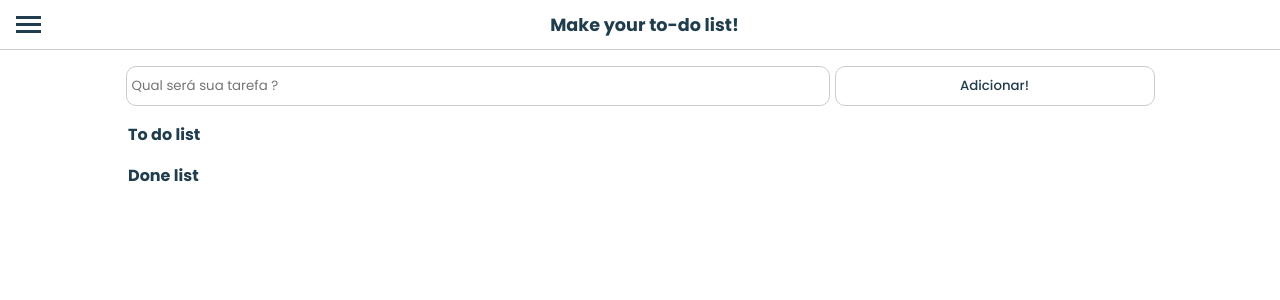
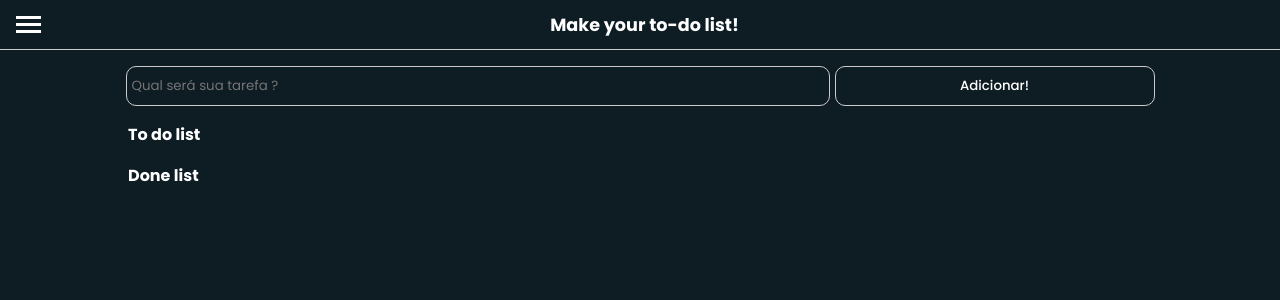
Before and after one commit to davi-rdgr/vue-front-end-to_do, a Vue app: page / in a window 1280 px wide. Shown: the top 300 px of the page. Built offline with nearby package versions, Linux system fonts and the light colour scheme.

Commit message:
feat: melhorado a forma como dado o dark e white mode, novas classes para atualização de estado

```diff
--- a/src/App.vue
+++ b/src/App.vue
@@ -3,8 +3,7 @@ import { onMounted, ref } from "vue";
 
 
 import { variavel } from "../src/Buttons.vue"
-
-console.log(variavel);
+/* console.log(variavel); */
 
 
 // recupera os dados salvos no local storage e adiciona nos array to_do e done
@@ -64,59 +63,67 @@ const salvarLocalStorage = () => {
 // BOTÕES
 
 // melhorar:
-let boolean = null;
+let boolean = false;
+
 const toggleMenu = () => {
   let side_menu = document.querySelector(".side_menu");
-  let burguer = document.querySelectorAll(".burguer");
-  let button = document.querySelector(".buttonnone");
 
-  if (boolean === null || boolean !== true) {
+  if (boolean !== true) {
     side_menu.style.transform = "translateX(0%)";
-    button.style.backgroundColor = "rgba(32, 61, 77, 0.925)";
-    burguer.forEach((element) => {
-      element.style.background = "#ffffff";
-    });
+    boolean = true;
 
-    boolean = true;
   } else if (boolean === true) {
     side_menu.style.transform = "translateX(-100%)";
+    boolean = false;
 
-    button.style.backgroundColor = "#ffffff";
-    burguer.forEach((element) => {
-      element.style.background = "#203D4D";
-    });
-
-    boolean = false;
   }
 };
 
 // botoes menu
-let side_menu = document.querySelector(".side_menu");
 let verDo = ref(true);
 let verDone = ref(true);
+let mudarCor = ref(true);
 
-const toggleCollor = () => { };
+const toggleColor = () => {
+  mudarCor.value = !mudarCor.value;
+  let side_menu = document.querySelector(".side_menu");
+  side_menu.style.transform = "translateX(-100%)";
+  boolean = false;
+};
 const see_all = () => {
   verDo.value = true;
   verDone.value = true;
-  // amanhã dar um visu aqui
   let side_menu = document.querySelector(".side_menu");
   side_menu.style.transform = "translateX(-100%)";
+  boolean = false;
 };
 const only_todo = () => {
   verDo.value = true;
   verDone.value = false;
-
+  let side_menu = document.querySelector(".side_menu");
+  side_menu.style.transform = "translateX(-100%)";
+  boolean = false;
 };
 const only_done = () => {
   verDo.value = false;
   verDone.value = true;
+  let side_menu = document.querySelector(".side_menu");
+  side_menu.style.transform = "translateX(-100%)";
+  boolean = false;
+};
 
 
-};
+let boolean_menu = true;
+if (mudarCor && boolean) {
+  boolean_menu = false;
+} else {
+  boolean_menu = true;
+}
+
 </script>
 
 <template>
+  <div class="container_main" :class="mudarCor ? 'dark_mode_container' : 'white_mode_container'">
     <div class="side_menu">
       <nav>
         <button class="nav_menu nav_menu_color_mode" v-on:click="toggleColor()">
@@ -134,14 +141,14 @@ const only_done = () => {
     <header>
       <section class="header_sec">
         <div class="burguer_button_content">
-        <button class="buttonnone" v-on:click="toggleMenu()">
-          <div class="burguer"></div>
-          <div class="burguer"></div>
-          <div class="burguer"></div>
+          <button :class="mudarCor ? 'dark_mode_button' : 'white_mode_button'" v-on:click="toggleMenu()">
+            <div :class="mudarCor ? 'dark_mode_burguer' : 'white_mode_burguer'"></div>
+            <div :class="mudarCor ? 'dark_mode_burguer' : 'white_mode_burguer'"></div>
+            <div :class="mudarCor ? 'dark_mode_burguer' : 'white_mode_burguer'"></div>
           </button>
         </div>
 
-      <h1>Make your to-do list!</h1>
+        <h1 :class="mudarCor ? 'dark_mode_h1' : 'white_mode_h1'">Make your to-do list!</h1>
         <div class="space_content"></div>
       </section>
     </header>
@@ -149,19 +156,21 @@ const only_done = () => {
       <section class="form_sec">
         <form @submit="adicionarTaskSubmit" method="post">
           <div class="main_form_style">
-          <input class="main_input_task" type="text" name="tarefa" placeholder="Qual será sua tarefa ?" />
-          <input class="main_input_submit" type="submit" value="Adicionar!" />
+            <input class="main_input_task" :class="mudarCor ? 'dark_mode_input_search' : 'white_mode_input_search'"
+              type="text" name="tarefa" placeholder="Qual será sua tarefa ?" />
+            <input class="main_input_submit" :class="mudarCor ? 'dark_mode_input_submit' : 'white_mode_input_submit'"
+              type="submit" value="Adicionar!" />
           </div>
         </form>
       </section>
 
       <section v-if="verDo === true" class="todo_list_sec">
         <div class="todo_content">
-        <h2>To do list</h2>
+          <h2 :class="mudarCor ? 'dark_mode_h2' : 'white_mode_h2'">To do list</h2>
           <section class="todo_lists">
             <article v-for="(task, index) in arrayTask" :key="index" class="todo_article">
               <ul>
-              <li>{{ task }}</li>
+                <li :class="mudarCor ? 'dark_mode_p' : 'white_mode_p'">{{ task }}</li>
                 <div class="task_list_check" @click="alterarDoneList(index, task)">
                   <img src="../src/assets/svg/image2.svg" alt="" />
                 </div>
@@ -172,11 +181,11 @@ const only_done = () => {
       </section>
       <section v-if="verDone === true" class="dolist_sec">
         <div class="do_content">
-        <h2>Done list</h2>
+          <h2 :class="mudarCor ? 'dark_mode_h2' : 'white_mode_h2'">Done list</h2>
           <section class="do_lists">
             <article v-for="(exclude, index) in arrayExclude" :key="index" class="do_article">
               <ul>
-              <li>{{ exclude }}</li>
+                <li :class="mudarCor ? 'dark_mode_p' : 'white_mode_p'">{{ exclude }}</li>
                 <div class="task_list_check" @click="alternarExcluirList(index)">
                   <img src="../src/assets/svg/image1.svg" alt="" />
                 </div>
@@ -186,4 +195,5 @@ const only_done = () => {
         </div>
       </section>
     </main>
+  </div>
 </template>
--- a/src/assets/styles/style.css
+++ b/src/assets/styles/style.css
@@ -7,6 +7,7 @@
     --verde: #008000;
     --amarelo: #caca04;
     --azul_escuro: #203D4D;
+    --azul_escuro_2: #0e1c24;
     --azul: #1B4AC5;
     --preto: #000000;
 }
@@ -32,6 +33,10 @@ section {
     margin-bottom: 1rem;
 }
 
+.container_main {
+    height: 100vh;
+}
+
 /* Header: */
 
 .header_sec {
@@ -50,12 +55,7 @@ section {
     padding: 12px;
 }
 
-.burguer {
-    height: 3px;
-    width: 25px;
-    background-color: var(--azul_escuro);
-    margin: 4px;
-}
+
 
 .space_content {
     width: 40px;
@@ -63,10 +63,6 @@ section {
     margin: 4px;
 }
 
-.header_sec h1 {
-    font-size: 1.1rem;
-    color: var(--azul_escuro);
-}
 
 /* Main */
 /* Área de adicionar */
@@ -75,38 +71,12 @@ section {
     justify-content: center;
 }
 
-.main_input_task {
-    height: 40px;
-    border: 1px solid var(--cinza);
-    border-radius: 10px;
-    padding: 5px;
-    margin-right: 5px;
-    width: 55%;
-}
-
-.main_input_submit {
-    height: 40px;
-    width: 25%;
-    border-radius: 10px;
-    border: 1px solid var(--cinza);
-    background-color: var(--branco);
-    color: #203D4D;
-    font-weight: 500;
-    cursor: pointer;
-}
-
 /* Área to-do */
 
 .todo_content,
 .do_content {
     width: 80%;
     margin: 0 auto;
-}
-
-.todo_content h2,
-.do_content h2 {
-    font-size: 1rem;
-    color: var(--azul_escuro);
 }
 
 .todo_article {
@@ -130,14 +100,6 @@ section {
     border-radius: 5px;
     padding: 5px;
     position: relative;
-}
-
-.todo_article ul li,
-.do_article ul li {
-    font-size: .8rem;
-    color: var(--preto);
-    padding-bottom: .8rem;
-    word-wrap: break-word;
 }
 
 .task_list_check {
@@ -174,7 +136,8 @@ template {
 .side_menu {
     height: 100vh;
     width: 50%;
-    background-color: rgba(32, 61, 77, 0.945);
+    /* background-color: rgba(32, 61, 77, 0.945); */
+    background-color: #0e1c24e7;
     position: absolute;
     transform: translateX(-100%);
     z-index: 2;
@@ -185,19 +148,6 @@ template {
     margin-top: 50px;
 }
 
-
-/* arrumar */
-.buttonnone {
-    border: none;
-    color: none;
-    background-color: #ffffff;
-    z-index: 2;
-}
-
-.buttonnone:hover {
-    background-color: none;
-}
-
 .nav_menu {
     height: 40px;
     width: 100%;
@@ -206,3 +156,161 @@ template {
     border: none;
     background-color: rgba(32, 61, 77, 0);
 }
+
+
+/* dark mode  */
+/* containers; */
+
+.dark_mode_container {
+    background-color: var(--azul_escuro_2);
+    transition: all .3s ease;
+}
+
+.white_mode_container {
+    background-color: var(--branco);
+    transition: all .3s ease;
+}
+
+/* títulos: */
+
+.dark_mode_h1 {
+    font-size: 1.1rem;
+    color: var(--branco);
+    transition: all .3s ease;
+}
+
+.white_mode_h1 {
+    font-size: 1.1rem;
+    color: #203D4D;
+    transition: all .3s ease;
+}
+
+/* titulos 2: */
+
+.dark_mode_h2 {
+    font-size: 1rem;
+    color: var(--branco);
+    transition: all .3s ease;
+}
+
+.white_mode_h2 {
+    font-size: 1rem;
+    color: #203D4D;
+    transition: all .3s ease;
+}
+
+/* paragrafos: */
+
+.dark_mode_p {
+    font-size: .8rem;
+    color: var(--branco);
+    padding-bottom: .8rem;
+    word-wrap: break-word;
+    transition: all .3s ease;
+}
+
+.white_mode_p {
+    font-size: .8rem;
+    color: var(--preto);
+    padding-bottom: .8rem;
+    word-wrap: break-word;
+    transition: all .3s ease;
+}
+
+/* botões */
+
+.dark_mode_burguer {
+    background-color: var(--branco);
+    height: 3px;
+    width: 25px;
+    margin: 4px;
+    transition: all .3s ease;
+}
+
+.white_mode_burguer {
+    background-color: var(--azul_escuro_2);
+    height: 3px;
+    width: 25px;
+    margin: 4px;
+    transition: all .3s ease;
+}
+
+.white_mode_burguer_lateral {
+    background-color: var(--branco);
+    height: 3px;
+    width: 25px;
+    margin: 4px;
+    z-index: 2;
+    transition: all .3s ease;
+}
+
+.dark_mode_button {
+    background-color: var(--azul_escuro_2);
+    border: none;
+    color: none;
+    z-index: 2;
+    transition: all .3s ease;
+}
+
+.white_mode_button {
+    /* background-color: var(--branco); */
+    background-color: transparent;
+    border: none;
+    color: none;
+    z-index: 2;
+    transition: all .3s ease;
+}
+
+.buttonnone:hover {
+    background-color: none;
+}
+
+/* area de pesquisa: */
+
+.dark_mode_input_search {
+    height: 40px;
+    border: 1px solid var(--cinza);
+    border-radius: 10px;
+    padding: 5px;
+    margin-right: 5px;
+    width: 55%;
+    background-color: var(--azul_escuro_2);
+    color: var(--branco);
+    transition: all .3s ease;
+}
+
+.white_mode_input_search {
+    height: 40px;
+    border: 1px solid var(--cinza);
+    border-radius: 10px;
+    padding: 5px;
+    margin-right: 5px;
+    width: 55%;
+    transition: all .3s ease;
+}
+
+.white_mode_input_submit {
+    height: 40px;
+    width: 25%;
+    border-radius: 10px;
+    border: 1px solid var(--cinza);
+    background-color: var(--branco);
+    color: #203D4D;
+    font-weight: 500;
+    cursor: pointer;
+    transition: all .3s ease;
+}
+
+.dark_mode_input_submit {
+    height: 40px;
+    width: 25%;
+    border-radius: 10px;
+    border: 1px solid var(--cinza);
+    background-color: var(--azul_escuro_2);
+    color: var(--branco);
+    font-weight: 500;
+    cursor: pointer;
+    transition: all .3s ease;
+}
+
+/*  */
```
Lines whose indentation alone changed are shown as unchanged.
